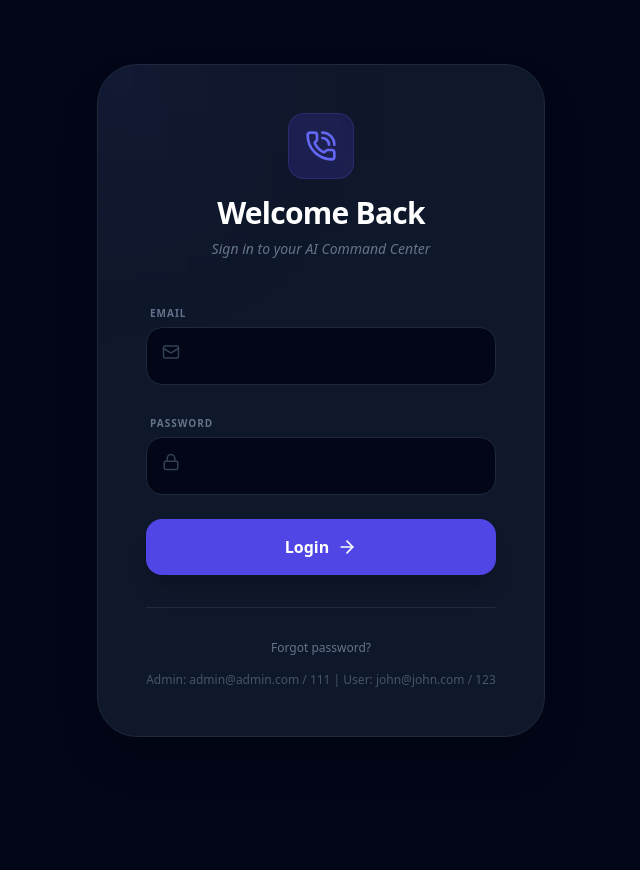
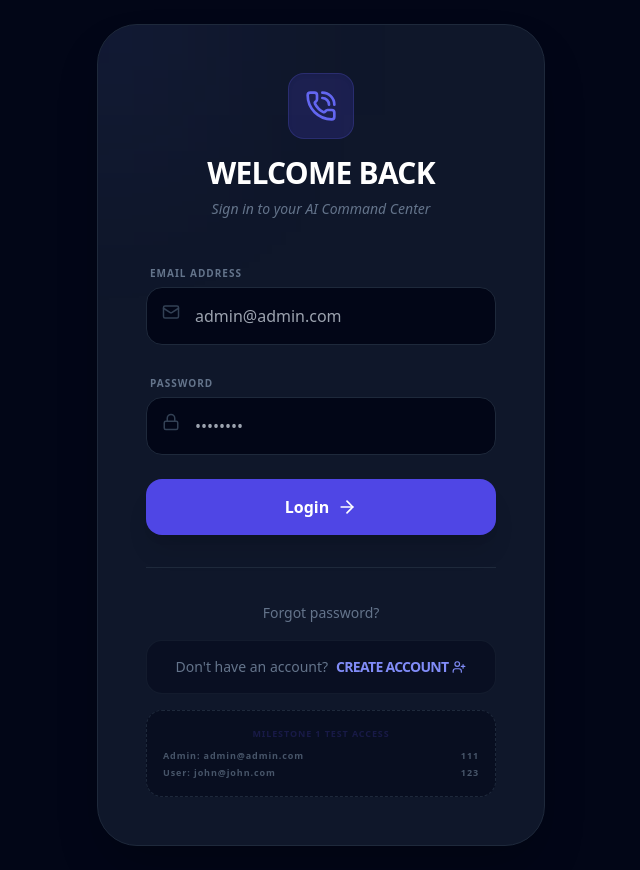
Before and after one commit to bduval15/ai-front-desk, a React (Create React App) app in the folder frontend/: page /login in a window 1280 px wide. Shown: the whole page, without its empty margins (319-959 px from the left). Before the commit the page ends 800 px from the top, so only its background shows below. Built offline with nearby package versions, Linux system fonts and the light colour scheme.

Commit message:
new login page

```diff
--- a/frontend/src/pages/Login.js
+++ b/frontend/src/pages/Login.js
@@ -1,6 +1,6 @@
 import React, { useState } from 'react';
 import { useNavigate, Link } from 'react-router-dom';
-import { PhoneCall, Mail, Lock, ArrowRight } from 'lucide-react';
+import { PhoneCall, Mail, Lock, ArrowRight, UserPlus } from 'lucide-react';
 import { useAuth } from '../context/AuthContext';
 import axios from 'axios';
 
@@ -9,13 +9,15 @@ const Login = () => {
   const { login } = useAuth();
   const [email, setEmail] = useState('');
   const [password, setPassword] = useState('');
+  const [loading, setLoading] = useState(false);
 
   const handleLogin = async (e) => {
     e.preventDefault();
+    setLoading(true);
     try {
       const res = await axios.post('http://localhost:5000/api/auth/login', { email, password });
 
-      // Save JWT and user data
+      // Save JWT and user data to context
       login(res.data.user, res.data.token);
 
       // Redirect based on role
@@ -25,42 +27,90 @@ const Login = () => {
         navigate('/dashboard');
       }
     } catch (err) {
-      alert("Login failed. Check credentials.");
+      alert(err.response?.data?.message || "Login failed. Check credentials.");
+    } finally {
+      setLoading(false);
     }
   };
 
   return (
     <div className="min-h-screen bg-[#020617] flex items-center justify-center p-6 font-sans text-white">
       <div className="max-w-md w-full bg-slate-900 border border-slate-800 rounded-[2.5rem] p-12 shadow-2xl relative overflow-hidden">
+
         <div className="absolute -top-24 -left-24 w-48 h-48 bg-indigo-600/10 blur-[100px]"></div>
+
         <div className="relative text-center mb-10">
-          <div className="inline-flex p-4 bg-indigo-600/20 text-indigo-500 rounded-2xl mb-4 border border-indigo-500/20 shadow-inner"><PhoneCall size={32} /></div>
-          <h1 className="text-3xl font-black tracking-tight">Welcome Back</h1>
-          <p className="text-slate-500 mt-2 text-sm italic">Sign in to your AI Command Center</p>
+          <div className="inline-flex p-4 bg-indigo-600/20 text-indigo-500 rounded-2xl mb-4 border border-indigo-500/20 shadow-inner">
+            <PhoneCall size={32} />
+          </div>
+          <h1 className="text-3xl font-black tracking-tight uppercase">Welcome Back</h1>
+          <p className="text-slate-500 mt-2 text-sm italic font-medium">Sign in to your AI Command Center</p>
         </div>
-        <form className="space-y-6" onSubmit={handleLogin}>
+
+        <form className="space-y-6 relative z-10" onSubmit={handleLogin}>
           <div className="space-y-1">
-            <label className="text-[10px] font-black text-slate-500 uppercase tracking-widest ml-1">Email</label>
-            <div className="relative"><Mail className="absolute left-4 top-4 text-slate-700" size={18} />
-              <input type="email" required className="w-full pl-12 pr-4 py-4 bg-slate-950 border border-slate-800 rounded-2xl outline-none focus:border-indigo-500 transition-all" onChange={(e)=>setEmail(e.target.value)} />
+            <label className="text-[10px] font-black text-slate-500 uppercase tracking-widest ml-1">Email Address</label>
+            <div className="relative">
+              <Mail className="absolute left-4 top-4 text-slate-700" size={18} />
+              <input
+                type="email"
+                placeholder="admin@admin.com"
+                required
+                className="w-full pl-12 pr-4 py-4 bg-slate-950 border border-slate-800 rounded-2xl outline-none focus:border-indigo-500 transition-all font-medium"
+                onChange={(e) => setEmail(e.target.value)}
+              />
             </div>
           </div>
+
           <div className="space-y-1">
             <label className="text-[10px] font-black text-slate-500 uppercase tracking-widest ml-1">Password</label>
-            <div className="relative"><Lock className="absolute left-4 top-4 text-slate-700" size={18} />
-              <input type="password" required className="w-full pl-12 pr-4 py-4 bg-slate-950 border border-slate-800 rounded-2xl outline-none focus:border-indigo-500 transition-all" onChange={(e)=>setPassword(e.target.value)} />
+            <div className="relative">
+              <Lock className="absolute left-4 top-4 text-slate-700" size={18} />
+              <input
+                type="password"
+                placeholder="••••••••"
+                required
+                className="w-full pl-12 pr-4 py-4 bg-slate-950 border border-slate-800 rounded-2xl outline-none focus:border-indigo-500 transition-all font-medium"
+                onChange={(e) => setPassword(e.target.value)}
+              />
             </div>
           </div>
-          <button className="w-full bg-indigo-600 hover:bg-indigo-500 text-white font-black py-4 rounded-2xl shadow-xl flex items-center justify-center gap-2 group transition-all">
-            Login <ArrowRight size={20} className="group-hover:translate-x-1 transition-transform" />
+
+          <button
+            type="submit"
+            disabled={loading}
+            className="w-full bg-indigo-600 hover:bg-indigo-500 text-white font-black py-4 rounded-2xl shadow-xl flex items-center justify-center gap-2 group transition-all disabled:opacity-50"
+          >
+            {loading ? "Authenticating..." : "Login"}
+            {!loading && <ArrowRight size={20} className="group-hover:translate-x-1 transition-transform" />}
           </button>
         </form>
-        <div className="mt-8 pt-8 border-t border-slate-800 text-center text-xs space-y-4">
-           <Link to="/forgot-password" size={14} className="text-slate-500 hover:text-indigo-400 block transition-colors">Forgot password?</Link>
-           <p className="text-slate-600">Admin: admin@admin.com / 111 | User: john@john.com / 123</p>
+
+        <div className="mt-8 pt-8 border-t border-slate-800 text-center relative z-10">
+          <div className="space-y-4">
+            <Link to="/forgot-password" size={14} className="text-slate-500 hover:text-indigo-400 transition-colors text-sm font-medium">
+              Forgot password?
+            </Link>
+
+            <div className="bg-slate-950/40 rounded-2xl p-4 border border-slate-800/50">
+              <p className="text-slate-500 text-sm">
+                Don't have an account?
+                <Link to="/register" className="ml-2 text-indigo-400 font-bold hover:text-indigo-300 transition-all inline-flex items-center gap-1 group uppercase tracking-tighter">
+                  Create Account <UserPlus size={14} className="group-hover:scale-110 transition-transform" />
+                </Link>
+              </p>
+            </div>
+
+            <div className="p-4 bg-slate-950/50 rounded-2xl border border-slate-800 border-dashed text-[9px] text-slate-600 tracking-[0.1em] font-bold">
+               <p className="mb-2 uppercase text-indigo-900/40">Milestone 1 Test Access</p>
+               <div className="flex justify-between mb-1"><span>Admin: admin@admin.com</span> <span>111</span></div>
+               <div className="flex justify-between"><span>User: john@john.com</span> <span>123</span></div>
+            </div>
+          </div>
         </div>
       </div>
     </div>
   );
 };
+
 export default Login;
```
